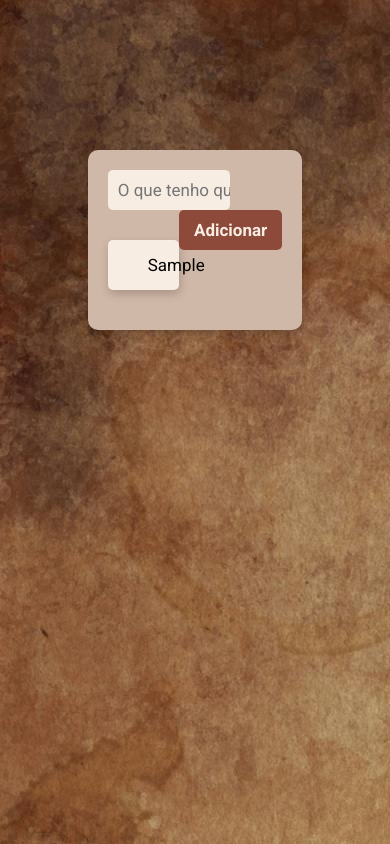
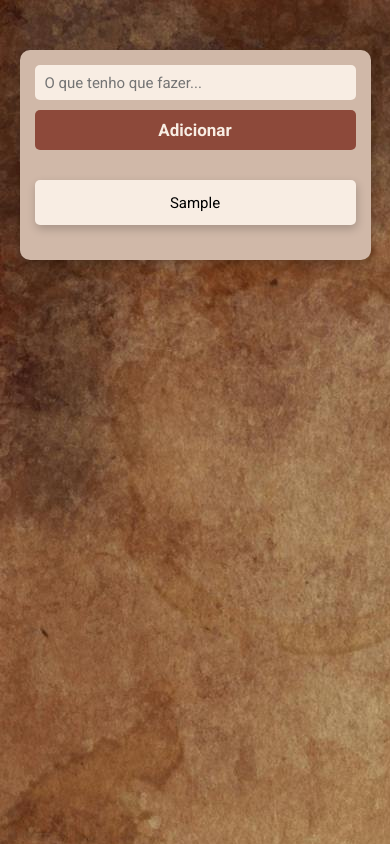
Before and after one commit to Caduleal/ToDO-list, a plain HTML site: page index.html in a window 390 px wide. Both pictures are taken after typing "Sample" into the empty fields and a click on the button "Adicionar". Drawn offline with Linux system fonts and the light colour scheme.

Commit message:
Adicionando media max-width

```diff
--- a/style.css
+++ b/style.css
@@ -82,7 +82,38 @@ img{
     opacity: 1;
 }
 .done{
-    transition: 0.5s;
     background-color: var(--fourth-color);
     text-decoration: line-through;
 }
+/* Media query para dispositivos com largura menor que 400px */
+@media (max-width: 760px) {
+    .container{
+        width: 90%;
+        margin: 50px auto 0;
+        padding: 15px;
+    }
+
+    .input-task{
+        width: 100%;
+        font-size: 15px;
+        height: 35px;
+    }
+
+    .button-add-task{
+        width: 100%;
+        margin-top: 10px;
+        float: none;
+        text-align: center;
+        padding: 10px;
+    }
+
+    .task{
+        font-size: 15px;
+        padding: 0 10px;
+        height: 45px;
+    }
+
+    img{
+        height: 20px;
+    }
+}
```
